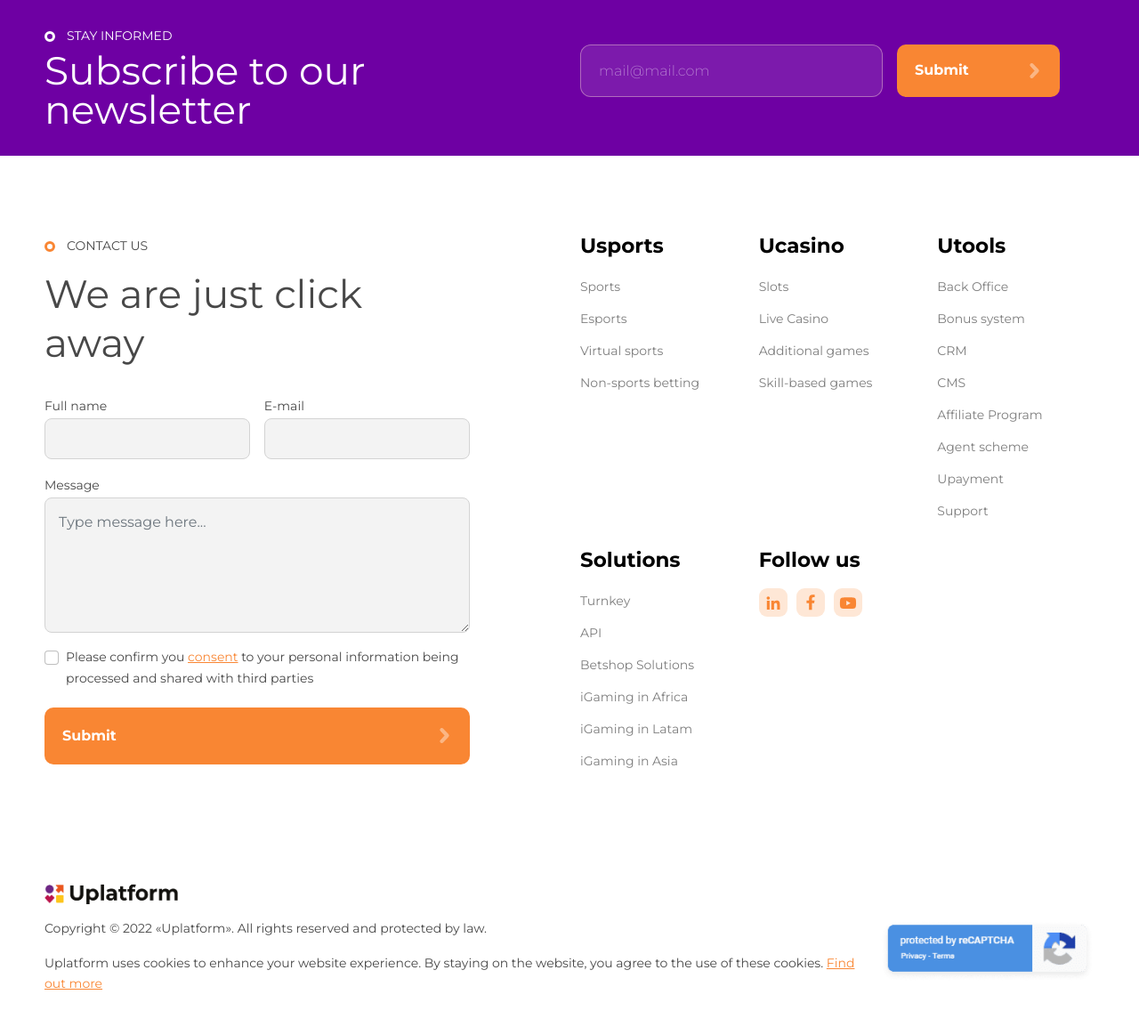
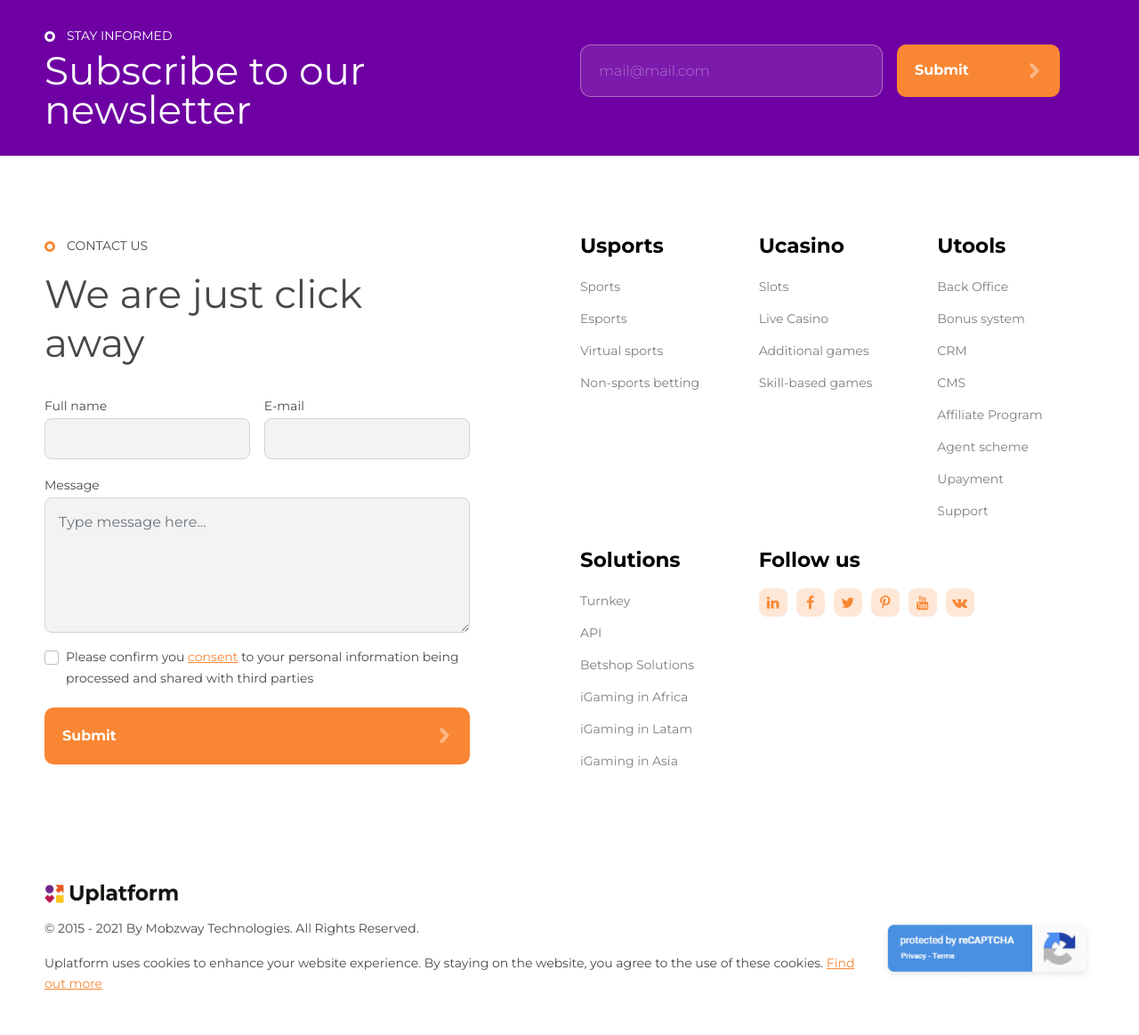
Before and after one commit to pareeklokesh/mobzwaycopy, a PHP site: page /index.html in a window 1280 px wide. Shown: the part 5262-6425 px from the top of the page at 89% size. Run offline with PHP 8.4, Linux system fonts and the light colour scheme; some libraries are stand-ins or nearby versions.

Commit message:
Add files via upload

```diff
--- a/index.html
+++ b/index.html
@@ -696,13 +696,23 @@
     <h3>Follow us</h3>
     <ul class="footer_nav social_icon d-flex">
       <li>
-        <a href="#"><img src="assets/img/lin-icon.svg"></a>
+        <a href="#"><i class="fa fa-linkedin-in"></i></a>
       </li>
       <li>
-        <a href="#"><img src="assets/img/face-icon.svg"></a>
+        <a href="#"><i class="fa fa-facebook-f"></i></a>
       </li>
       <li>
-        <a href="#"><img src="assets/img/you-icon.svg"></a>
+        <a href="#"><i class="fa fa-twitter"></i></a>
+      </li>
+
+      <li>
+        <a href="#"><i class="fa fa-pinterest-p"></i></a>
+      </li>
+      <li>
+        <a href="#"><i class="fa fa-youtube"></i></a>
+      </li>
+      <li>
+        <a href="#"><i class="fa fa-vk"></i></a>
       </li>
     </ul>
   </div>
@@ -716,7 +726,7 @@
   <div class="w-auto" style="width: 78% !important;">
     <div class="footer-inner">
       <img src="assets/img/logo.png" class="mb-3" width="150" />
-      <p class="mb-3">Copyright © 2022 «Uplatform». All rights reserved and protected by law.</p>
+      <p class="mb-3">© 2015 - 2021 By Mobzway Technologies. All Rights Reserved.</p>
       <p class="mb-3">Uplatform uses cookies to enhance your website experience. By staying on the website, you agree to the use of these cookies. <a href="#" style="color:#f98633;">Find out more</a> </p>
     </div>
   </div>
@@ -725,6 +735,18 @@
   </div>
 </div>
 </div>
+</footer>
+
+<!-- Chat btn -->
+
+<button class="chat_btn chat_btn_dsk"><i class="fa fa-envelope"></i> Send us your inquiry</button>
+<a href="#" class="whatsapp_chat chat_btn_dsk" style="width: 50px;height: 50px;font-size: 30px;"><i class="fa fa-whatsapp"></i></a>
+<div class="container-fluid fix_chat">
+  <a href="#" class="whatsapp_chat btn_chat"><i class="fa fa-whatsapp"></i></a>
+  <a href="#" class="whatsapp_chat btn_chat" style="background: #fcd10a;"><i class="fa fa-phone-alt" style="color: #000;"></i></a>
+  <button class="chat_btn btn_chat" style="background:#6e00a3;transform: none;box-shadow: none;"><i class="fa fa-envelope"></i></button>
+</div>
+<!-- Chat btn End! -->
 
 
 <script>
```
Also changed, not shown: footer.php (+27 -3 lines).
